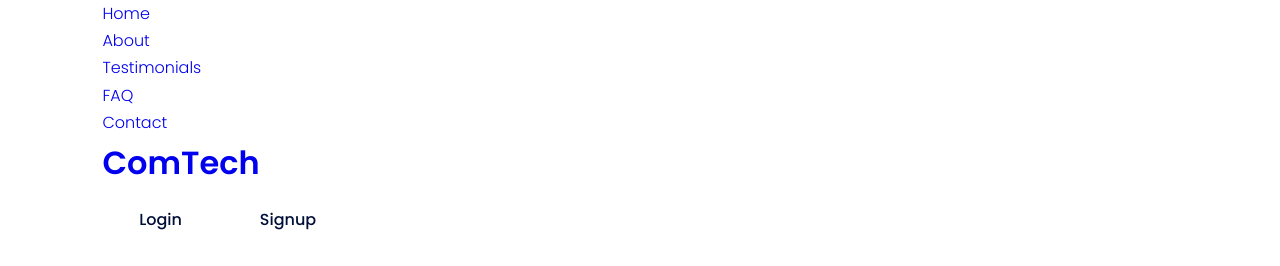
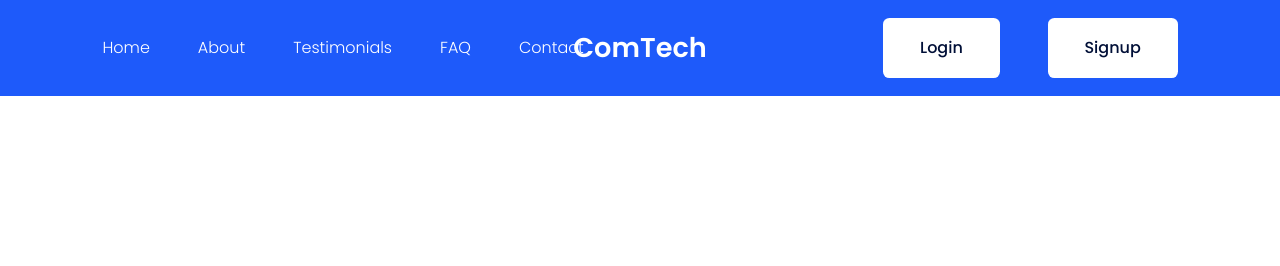
Before and after one commit to dononichols/ComTech-Site, a plain HTML site: page index.html in a window 1280 px wide. Drawn offline with Linux system fonts and the light colour scheme.

Commit message:
complete NAV section

```diff
--- a/style.css
+++ b/style.css
@@ -70,7 +70,7 @@ h3 {
 }
 
 a {
-    /* color: var(--color-white); */
+    color: var(--color-white);
     font-weight: 300;
 }
 
@@ -113,3 +113,53 @@ section {
     max-width: 100vw;
     padding-bottom: var(--bottom-section-padding);
 }
+
+
+/* ====== NAVBAR ====== */
+
+nav {
+    width: 100vw;
+    height: 6rem;
+    display: grid;
+    place-items: center;
+    position: fixed;
+    top: 0;
+    left: 0;
+    z-index: 2;
+    background: var(--color-primary);
+}
+
+.nav_container {
+    display: flex;
+    justify-content: space-between;
+    align-items: center;
+}
+
+nav button {
+    display: none;
+}
+
+.nav_items {
+    display: flex;
+    gap: 3rem;
+}
+
+.nav_logo {
+    position: absolute;
+    top: 50%;
+    left: 50%;
+    transform: translate(-50%, -50%);
+}
+
+.nav_signin-signup {
+    display: flex;
+    align-items: center;
+    gap: 3rem;
+}
+
+.nav_logo h3 {
+    font-size: 1.7rem;
+}
+
+
+/* ====== HERO - Header ====== */
```
